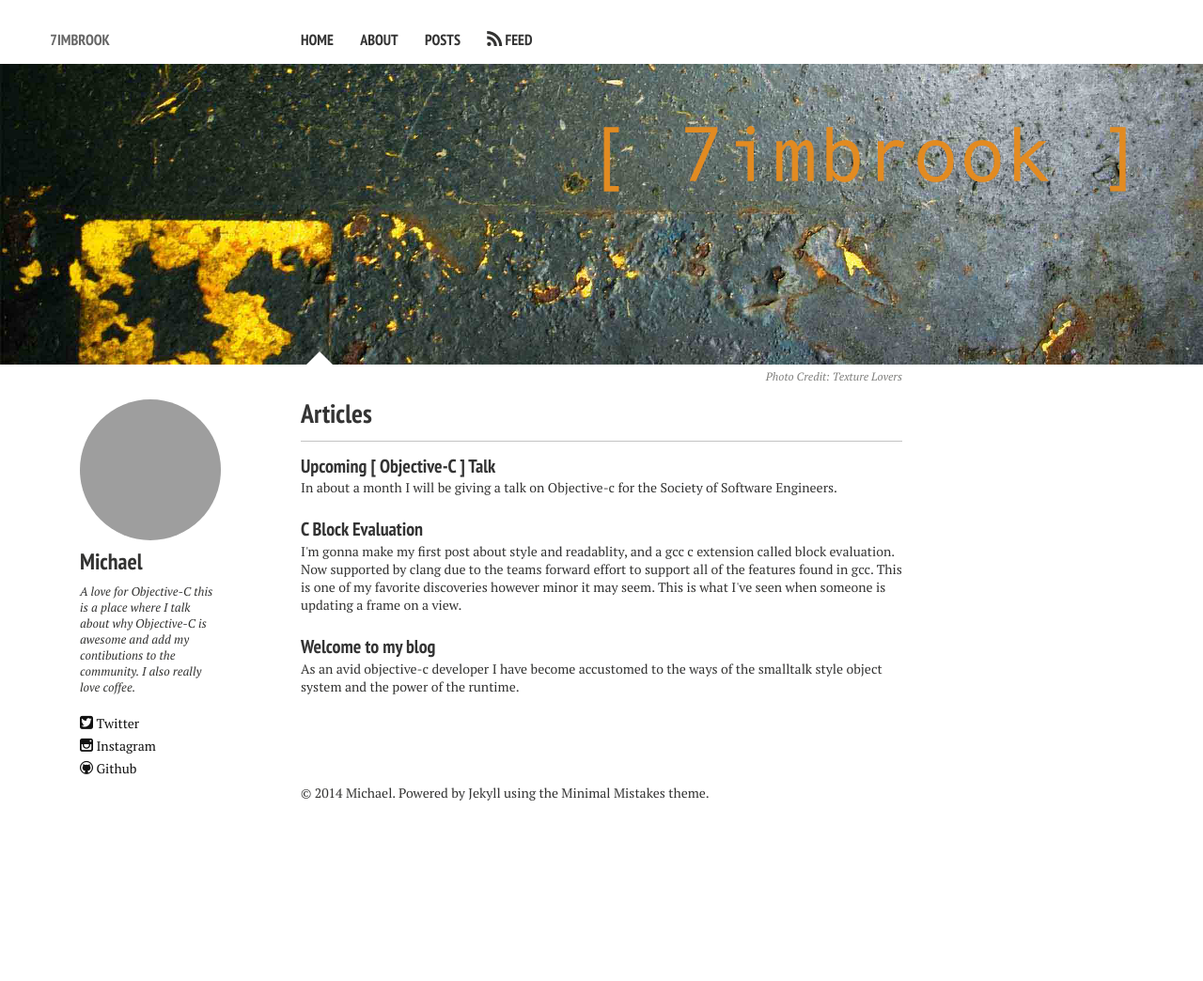
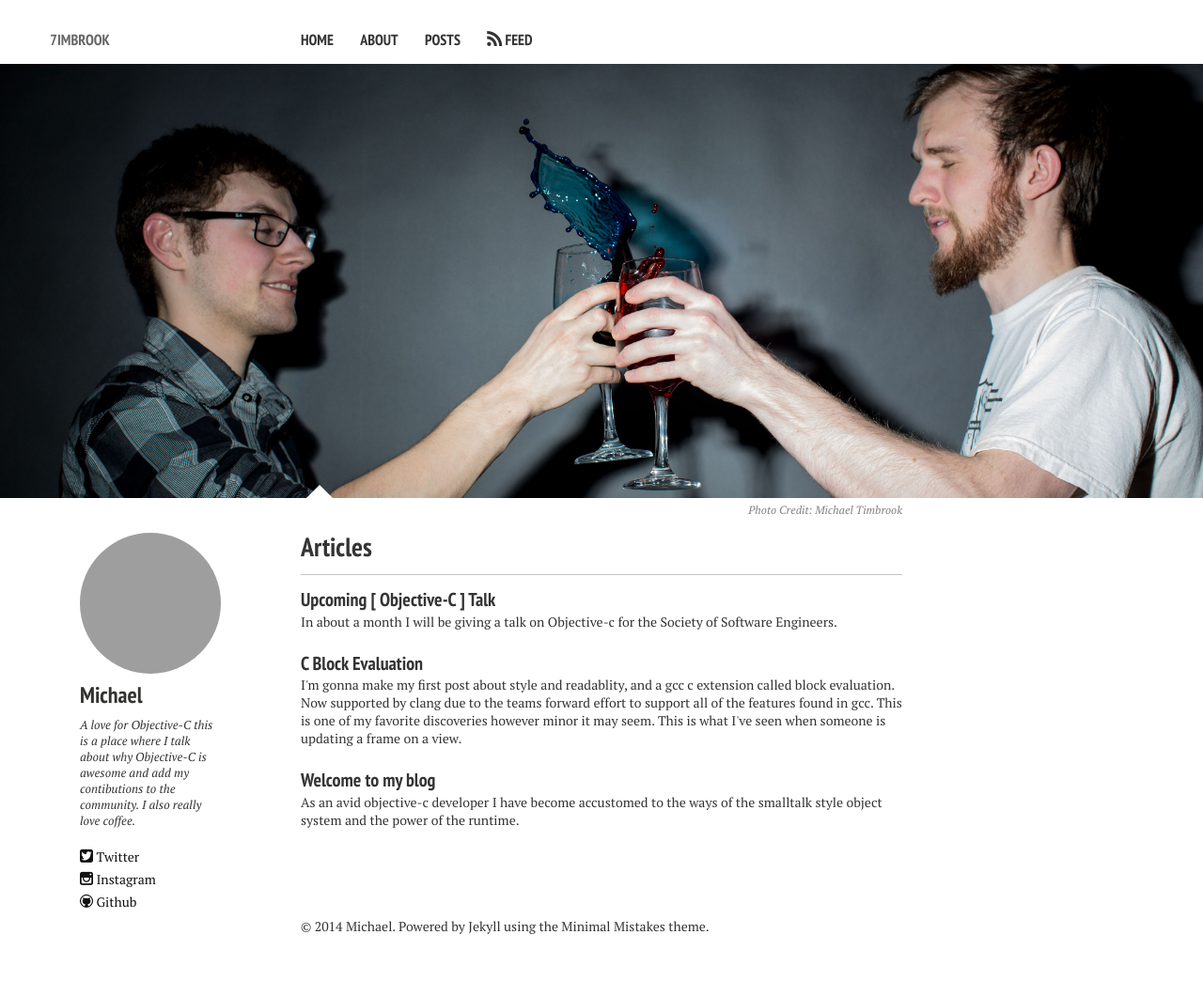
Before and after one commit to cdomingo/7imbrook.github.io, a Jekyll site: the page built from index.md, in a window 1280 px wide. Shown: the whole page at 94% size. Built offline with Jekyll 4.4.1, drawn with Linux system fonts in a browser that asks for light colours; nearby versions of some CDN libraries; Markdown is read by kramdown in place of the engine named in the settings; before the commit the page ends 902 px from its top, so only the background shows below that; grey boxes are pictures that could not be loaded.

Commit message:
Updated index to use cover

```diff
--- a/index.md
+++ b/index.md
@@ -3,7 +3,7 @@
 description: "A responsive Jekyll theme with editorial tendencies by designer Michael Rose."
 tags: [Jekyll, theme, responsive, blog, template]
 image:
-  feature: texture-feature-01.jpg
-  credit: Texture Lovers
-  creditlink: http://texturelovers.com
+  feature: cover.jpg
+  credit: Michael Timbrook
+  creditlink: http://timbrook.im
 ---
```
